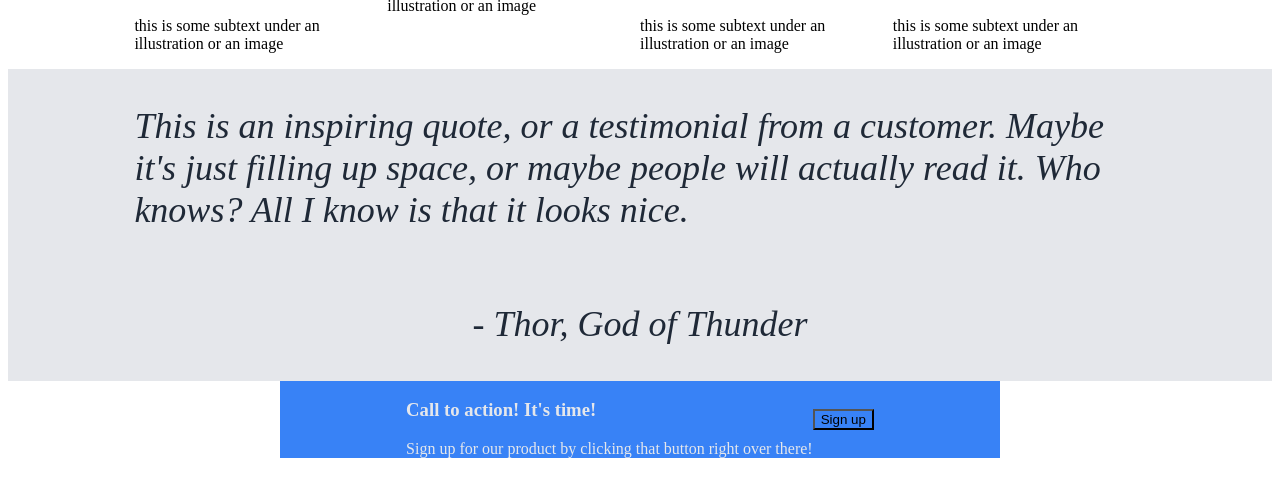
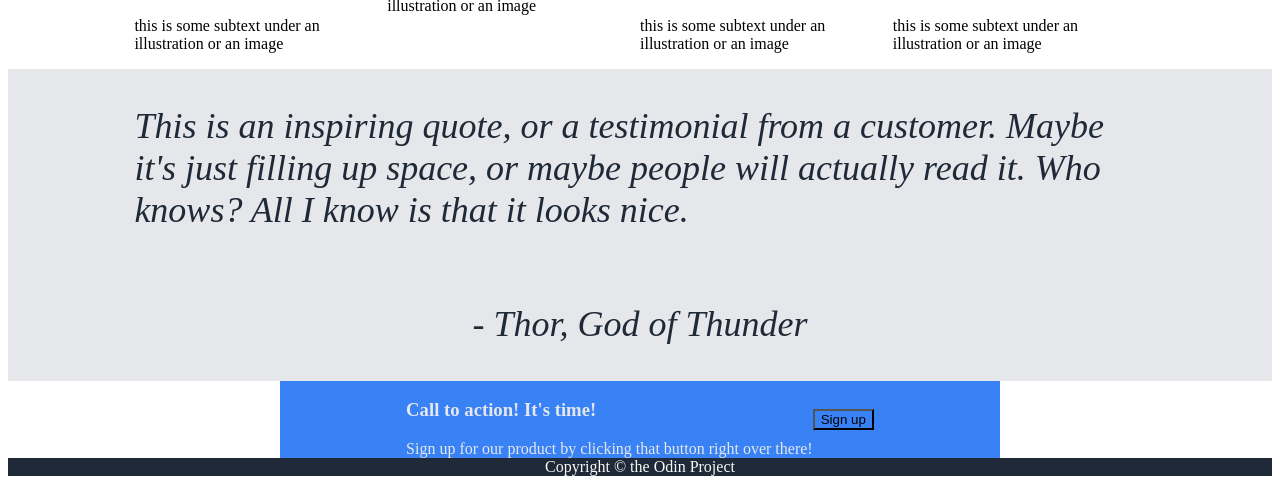
Before and after one commit to ravenvst/business-page, a plain HTML site: page index.html in a window 1280 px wide. Shown: the part 622-1106 px from the top of the page. Drawn offline with Linux system fonts and the light colour scheme.

Commit message:
feat: add footer

```diff
--- a/index.html
+++ b/index.html
@@ -56,5 +56,8 @@
         <button>Sign up</button>
     </section>
 
+    <footer>
+        Copyright © the Odin Project
+    </footer>
 </body>
 </html>
--- a/style.css
+++ b/style.css
@@ -85,3 +85,9 @@ section {
     display: flex;
     flex-direction: row;
 }
+
+footer {
+    background-color: #1F2937;
+    color: #F9FAF8;
+    text-align: center;
+}
```
